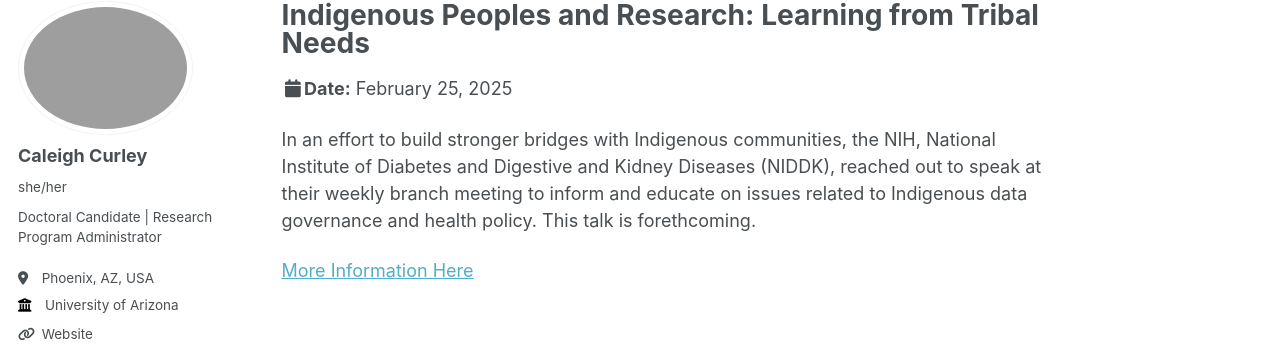
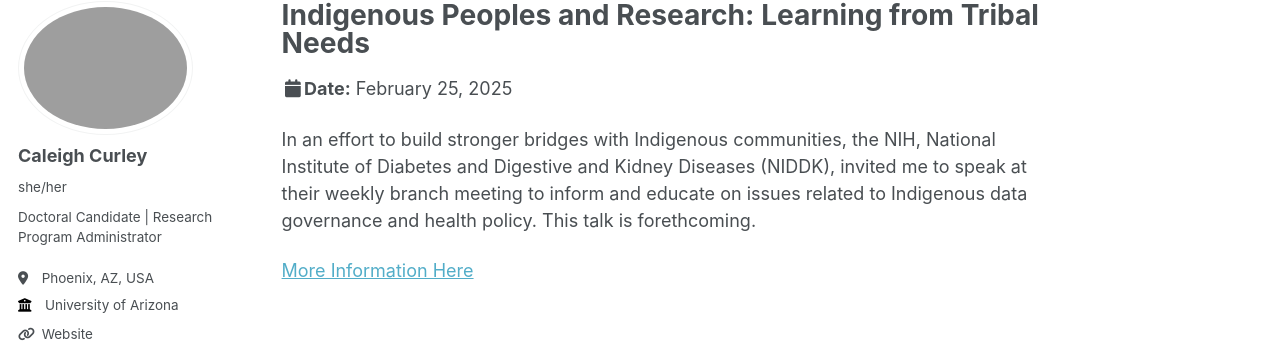
Before and after one commit to caleighcurley/Caleigh-Curley, a Jekyll site: the page built from _talks/2014-03-01-talk-3.md, in a window 1280 px wide and 1024 px high. Shown: the part 105-454 px from the top of the window. Built offline with Jekyll 4.4.1, drawn with Linux system fonts in a browser that asks for light colours; some web fonts are replaced.

Commit message:
Update 2014-03-01-talk-3.md

```diff
--- a/_talks/2014-03-01-talk-3.md
+++ b/_talks/2014-03-01-talk-3.md
@@ -7,6 +7,6 @@ venue: "National Institutes of Health"
 date: 2025-02-25
 location: "Phoenix, AZ"
 ---
-In an effort to build stronger bridges with Indigenous communities, the NIH, National Institute of Diabetes and Digestive and Kidney Diseases (NIDDK), reached out to speak at their weekly branch meeting to inform and educate on issues related to Indigenous data governance and health policy. This talk is forethcoming.
+In an effort to build stronger bridges with Indigenous communities, the NIH, National Institute of Diabetes and Digestive and Kidney Diseases (NIDDK), invited me to speak at their weekly branch meeting to inform and educate on issues related to Indigenous data governance and health policy. This talk is forethcoming.
 
 [More Information Here](https://www.niddk.nih.gov/research-funding/at-niddk/labs-branches/phoenix-epidemiology-clinical-research-branch)
```
